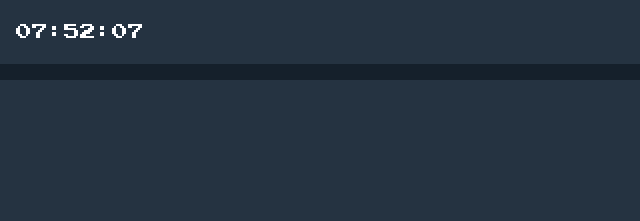
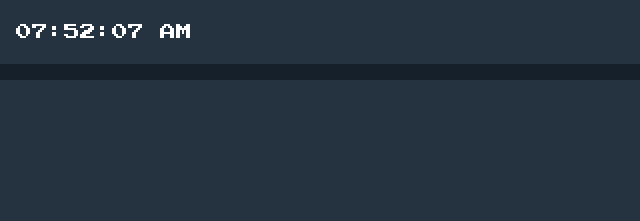
Before and after one commit to CraigTheSpaceBum/Nostr-Pets, a plain HTML site: page index.html in a window 1280 px wide. Shown: the top 221 px of the page, 0-640 px from the left. Drawn offline with Linux system fonts and the light colour scheme.

Commit message:
Update index.html

```diff
--- a/index.html
+++ b/index.html
@@ -288,11 +288,18 @@
 function updateClock() {
     const clockElement = document.getElementById('clock');
     const now = new Date();
-            const hours = now.getHours().toString().padStart(2, '0');
+
+    const hours24 = now.getHours();
+    const hours12 = hours24 % 12 || 12; // Convert to 12-hour format
+    const amPm = hours24 < 12 ? 'AM' : 'PM'; // Determine AM or PM
+
+    const hours = hours12.toString().padStart(2, '0');
     const minutes = now.getMinutes().toString().padStart(2, '0');
     const seconds = now.getSeconds().toString().padStart(2, '0');
-            clockElement.innerText = `${hours}:${minutes}:${seconds}`;
+
+    clockElement.innerText = `${hours}:${minutes}:${seconds} ${amPm}`;
 }
+
 
         function changeThemeColor(color) {
             document.body.style.backgroundColor = color;
```
Lines whose indentation alone changed are shown as unchanged.
